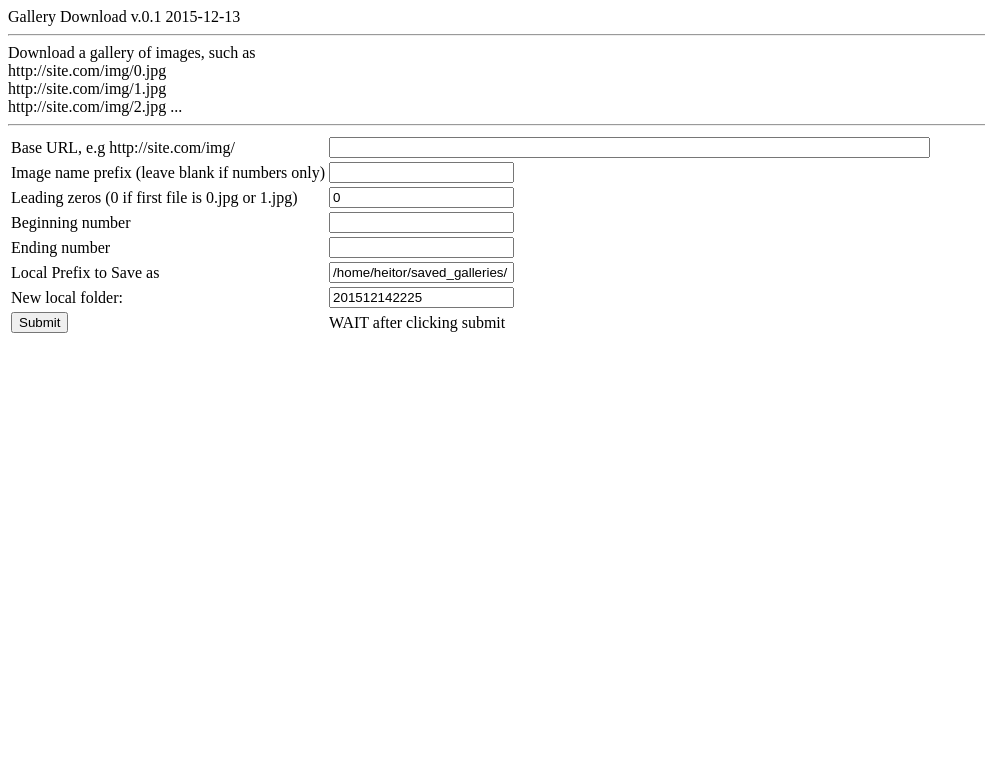
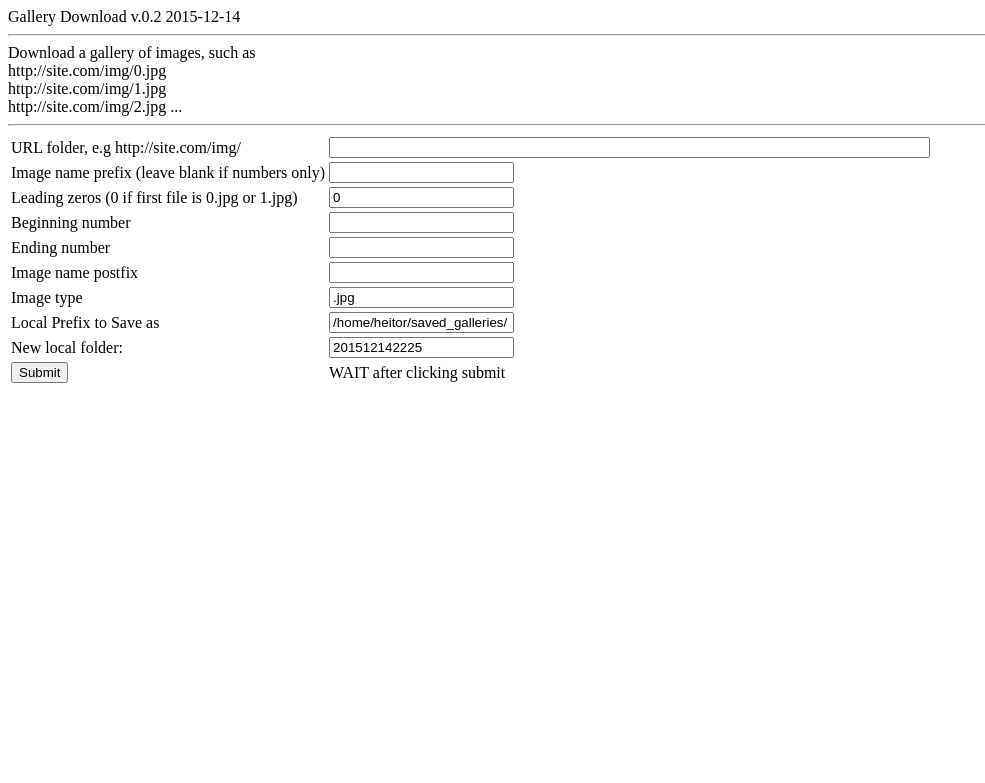
Before and after one commit to reddress/gallery-dl, a PHP site: page / in a window 1280 px wide. Shown: the top 783 px of the page, without its empty margins (0-985 px from the left). Run offline with PHP 8.4, Linux system fonts and the light colour scheme.

Commit message:
add image postfix and type

```diff
--- a/dl.php
+++ b/dl.php
@@ -11,7 +11,7 @@ for ($cur_num = $start_index; $cur_num <= $end_index; $cur_num++) {
         $base .= "/";
     }
 
-    $filename = $_POST['prefix'] . str_pad($cur_num, ((int) $_POST['leading']) + 1, "0", STR_PAD_LEFT) . ".jpg";
+    $filename = $_POST['prefix'] . str_pad($cur_num, ((int) $_POST['leading']) + 1, "0", STR_PAD_LEFT) . $_POST['postfix'] . $_POST['imagetype'];
 
     $source = $base . $filename;
     $dest_folder = $_POST['saveas'] . $_POST['newfolder'];
@@ -24,6 +24,7 @@ for ($cur_num = $start_index; $cur_num <= $end_index; $cur_num++) {
 
     echo("file_put_contents(\"$dest\", file_get_contents(\"$source\")");
     echo("<br>");
+    echo("<br>");
     flush();
     ob_flush();
 
--- a/index.php
+++ b/index.php
@@ -1,4 +1,4 @@
-Gallery Download v.0.1 2015-12-13
+Gallery Download v.0.2 2015-12-14
 <hr>
 <form action="dl.php" method="post" target="_blank">
     Download a gallery of images, such as<br>
@@ -8,7 +8,7 @@ Gallery Download v.0.1 2015-12-13
     <hr>
     <table>
         <tr>
-            <td>Base URL, e.g http://site.com/img/</td><td><input name="url" size="72"></td>
+            <td>URL folder, e.g http://site.com/img/</td><td><input name="url" size="72"></td>
         </tr>
         <tr>
             <td>Image name prefix (leave blank if numbers only)</td><td><input name="prefix"></td>
@@ -23,6 +23,15 @@ Gallery Download v.0.1 2015-12-13
         <tr>
             <td>Ending number</td><td><input name="end"></td>
         </tr>
+
+        <tr>
+            <td>Image name postfix</td><td> <input name="postfix"></td>
+        </tr>
+
+        <tr>
+            <td>Image type</td><td> <input name="imagetype" value=".jpg"></td>
+        </tr>
+
         <tr>
             <td>Local Prefix to Save as</td><td> <input name="saveas" value="/home/heitor/saved_galleries/"></td>
         </tr>
```
